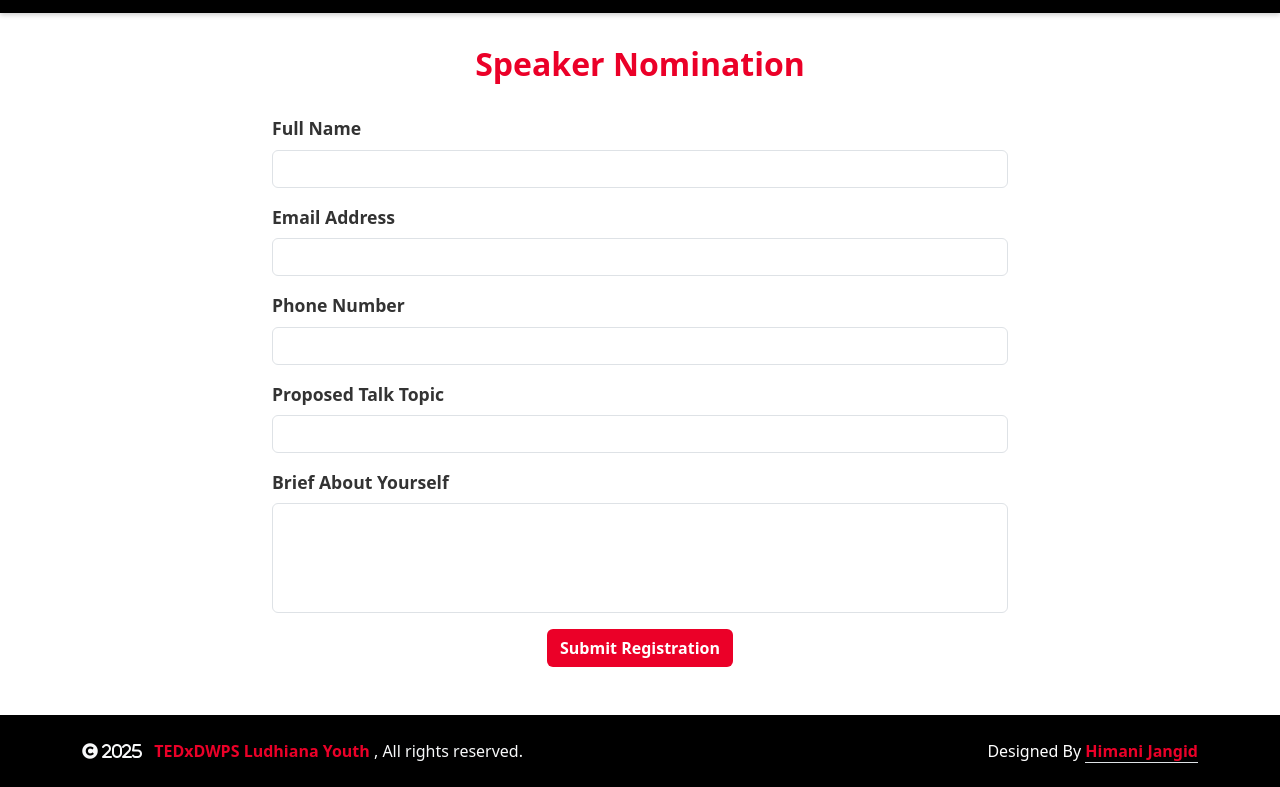
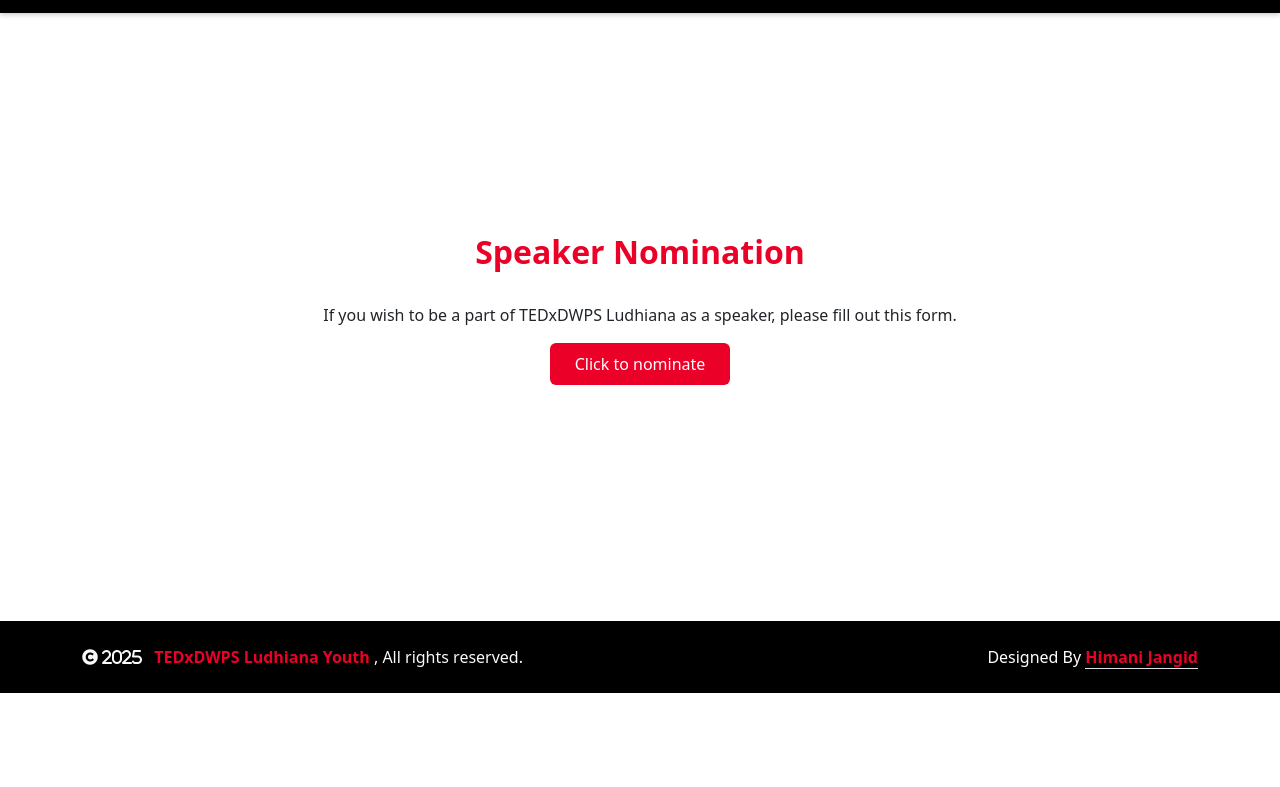
Before and after one commit to himanijangid07/tedx-dwps-ludhiana-youth, a plain HTML site: page registration.html in a window 1280 px wide. Shown: the part 77-864 px from the top of the page. After the commit the page ends 800 px from the top, so only its background shows below. Drawn offline with nearby package versions, Linux system fonts and the light colour scheme; a web font is replaced by a local one.

Commit message:
form added

```diff
--- a/registration.html
+++ b/registration.html
@@ -58,38 +58,13 @@
         </nav>
     </div>
 
-    <div class="container-fluid py-5 speaker-registration">
-        <div class="container">
+    <div class="container-fluid py-5 speaker-registration" style="min-height: 78vh; display: flex; align-items: center;">
+        <div class="container text-center">
             <h2 class="fw-bold pb-4 text-center" style="color: #eb0028;">Speaker Nomination</h2>
-            <div class="row justify-content-center">
-                <div class="col-lg-8 col-md-10 col-sm-12">
-                    <form action="registerSpeaker.php" method="POST" id="speakerForm">
-                        <div class="mb-3">
-                            <label for="name" class="form-label">Full Name</label>
-                            <input type="text" class="form-control" id="name" name="name" required>
-                        </div>
-                        <div class="mb-3">
-                            <label for="email" class="form-label">Email Address</label>
-                            <input type="email" class="form-control" id="email" name="email" required>
-                        </div>
-                        <div class="mb-3">
-                            <label for="phone" class="form-label">Phone Number</label>
-                            <input type="tel" class="form-control" id="phone" name="phone" required>
-                        </div>
-                        <div class="mb-3">
-                            <label for="topic" class="form-label">Proposed Talk Topic</label>
-                            <input type="text" class="form-control" id="topic" name="topic" required>
-                        </div>
-                        <div class="mb-3">
-                            <label for="about" class="form-label">Brief About Yourself</label>
-                            <textarea class="form-control" id="about" name="about" rows="4" required></textarea>
-                        </div>
-                        <div class="d-flex justify-content-center">
-                            <button type="submit" class="btn fw-bold" style="background-color: #eb0028; color: white;">Submit Registration</button>
-                        </div>
-                    </form>
-                </div>
-            </div>
+            <p>If you wish to be a part of TEDxDWPS Ludhiana as a speaker, please fill out this form.</p>
+            <button class="btn px-4 py-2" style="background-color: #eb0028; width: auto;">
+                <a class="text-decoration-none text-white" href="https://forms.gle/t5aQ6GfiukxjYG1AA" target="_blank">Click to nominate</a>
+            </button>
         </div>
     </div>
 
--- a/style.css
+++ b/style.css
@@ -268,6 +268,10 @@ textarea.form-control {
     body {
         margin-top: 150px !important;
     }
+    .speaker-registration .btn {
+        width: auto !important;
+        display: inline-block;
+    }
 }
 
 .team-content {
```
